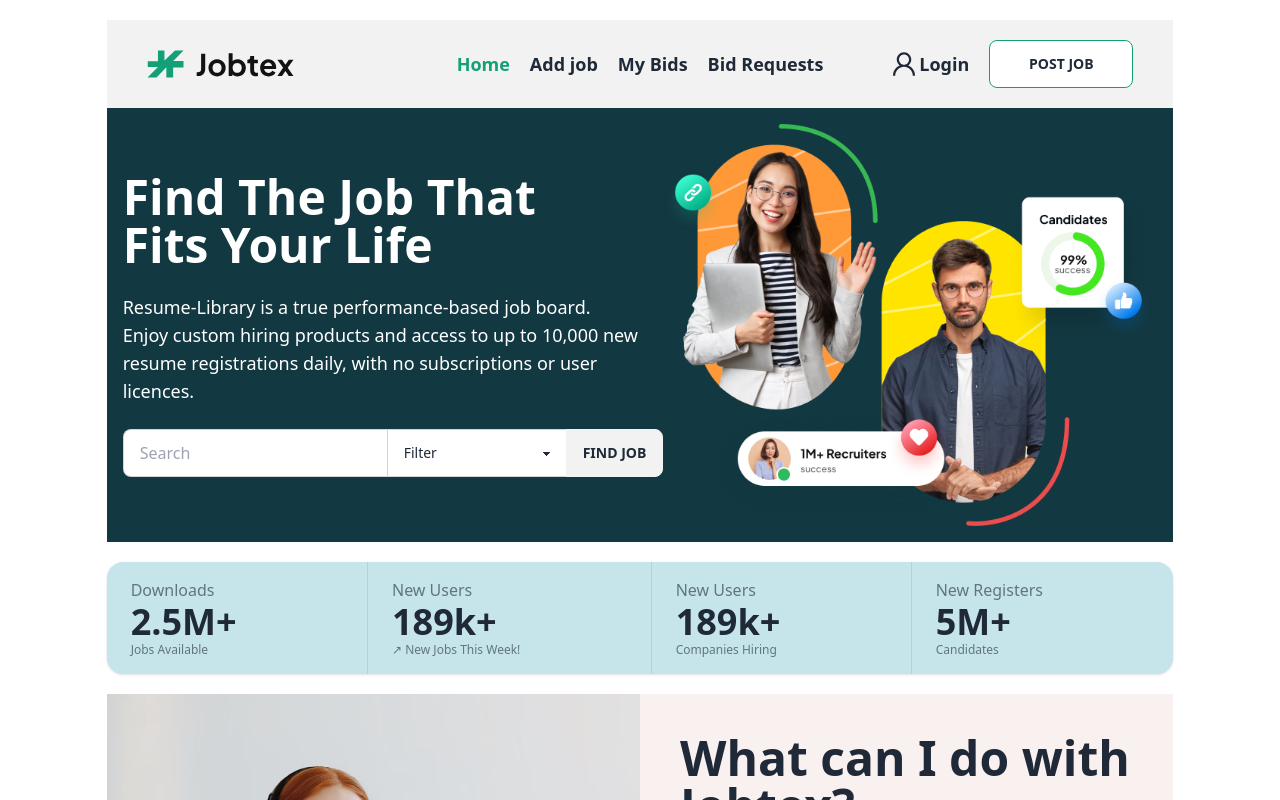
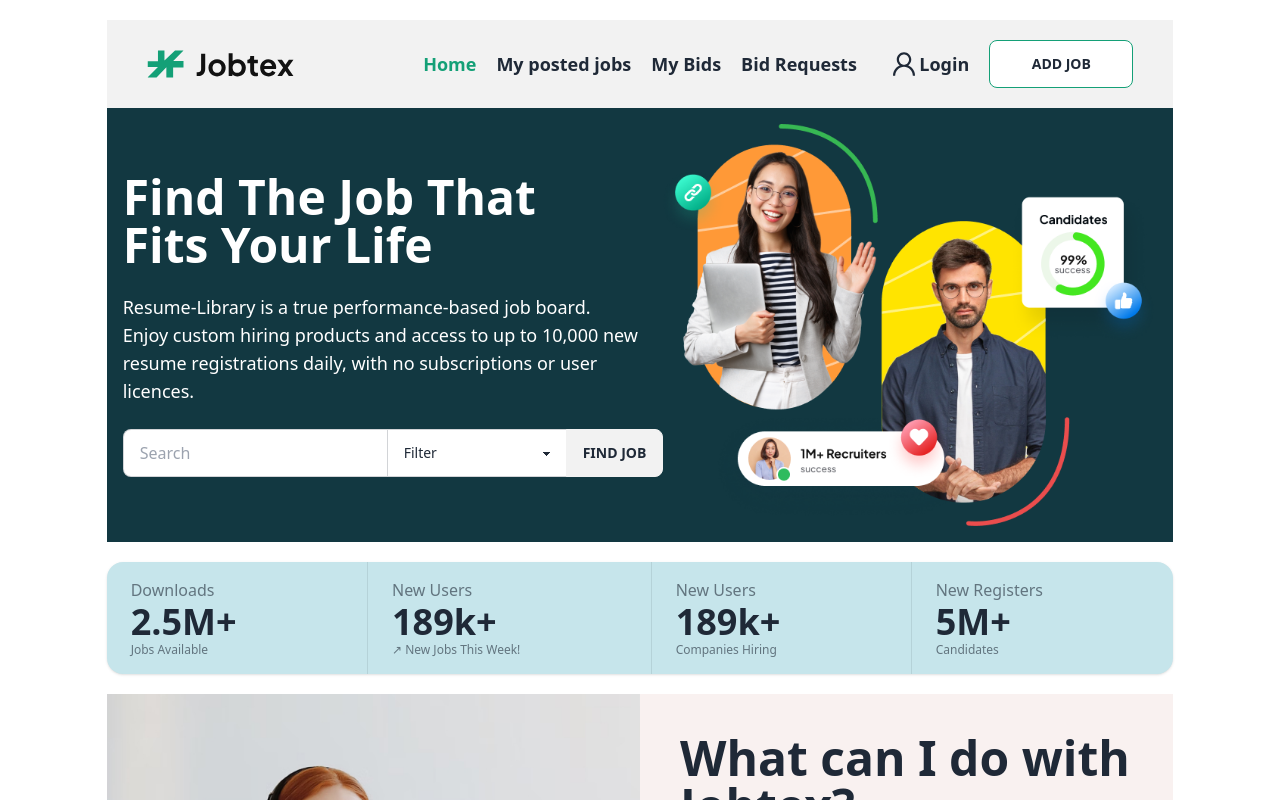
Before and after one commit to beenyamin/Jobtex-Client-Side, a React (Vite) app: page / in a window 1280 px wide. Shown: the top 800 px of the page. Built offline with nearby package versions, Linux system fonts and the light colour scheme; no server answers.

Commit message:
PrivateRoute completed

```diff
--- a/src/Components/Header/Header.jsx
+++ b/src/Components/Header/Header.jsx
@@ -15,8 +15,8 @@ const Header = () => {
             isPending ? "pending" : isActive ? " text-[#14a077]" : ""}>Home
         </NavLink> </li>
 
-        <li><NavLink to="/addjob" className={({ isActive, isPending }) =>
-            isPending ? "pending" : isActive ? " text-[#14a077]" : ""}>Add job
+        <li><NavLink to="/mypostedjobs" className={({ isActive, isPending }) =>
+            isPending ? "pending" : isActive ? " text-[#14a077]" : ""}>My posted jobs
         </NavLink> </li>
 
         <li><NavLink to="/mybids" className={({ isActive, isPending }) =>
@@ -95,7 +95,9 @@ Requests
 
             }
 
-                <button className="btn lg:w-36 bg-white border border-[#14a077] hover:bg-[#14a077] hover:text-white ml-2 lg:ml-5">Post Job</button>
+             <Link to="/addjob">
+             <button className="btn lg:w-36 bg-white border border-[#14a077] hover:bg-[#14a077] hover:text-white ml-2 lg:ml-5">Add Job</button>
+             </Link>
             </div>
         </div>
     );
--- /dev/null
+++ b/src/Pages/MyPostedJobs/MyPostedJobs.jsx
@@ -0,0 +1,11 @@
+
+
+const MyPostedJobs = () => {
+    return (
+        <div>
+            <h1>mypostedjobs</h1>
+        </div>
+    );
+};
+
+export default MyPostedJobs;
--- a/src/Router/PrivateRoute.jsx
+++ b/src/Router/PrivateRoute.jsx
@@ -1,11 +1,21 @@
+import { useContext } from "react";
+import { AuthContext } from "../Hook/AuthProvider";
+import { Navigate, useLocation } from "react-router-dom";
+
+const PrivateRoute = ({ children }) => {
+    const { user, loading } = useContext(AuthContext);
+    const location = useLocation();
+
+    if (loading) {
+        return <div className="text-center "><span className="loading loading-infinity loading-lg"></span></div>
+    }
+
+    if (user) {
+        return children;
+    }
 
 
-const PrivateRoute = () => {
-    return (
-        <div>
-
-        </div>
-    );
+    return <Navigate state={location.pathname} to={'/login'}></Navigate>
 };
 
 export default PrivateRoute;
```
Also changed, not shown: src/Router/Router.jsx (+10 -4 lines).
